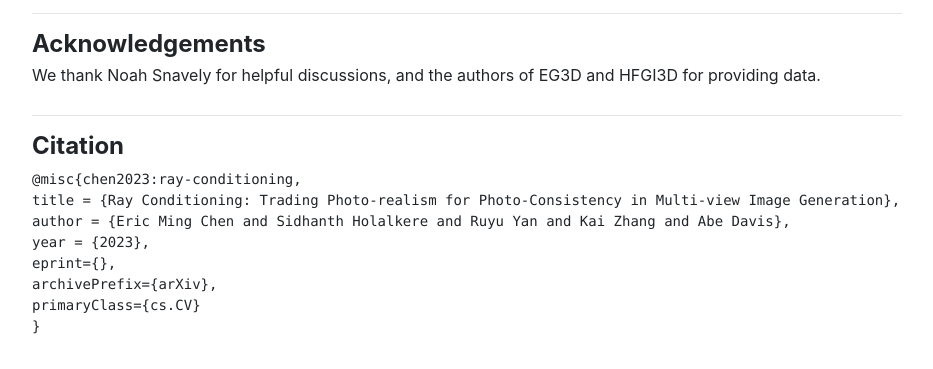
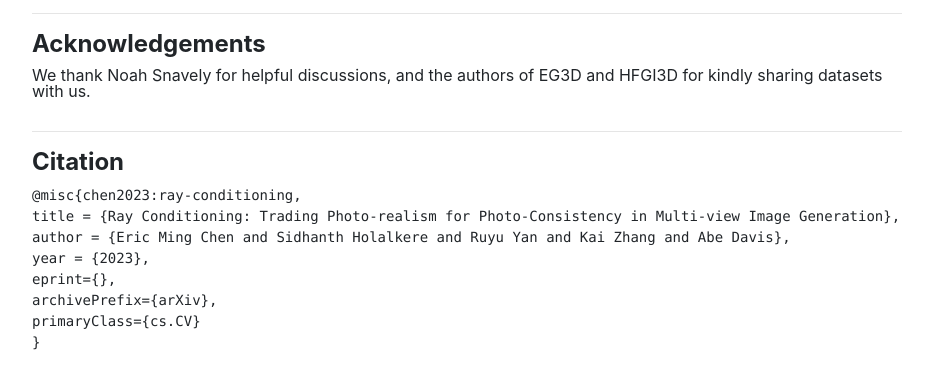
Before and after one commit to ray-cond/ray-cond.github.io, a plain HTML site: page index.html in a window 1280 px wide. Shown: the part 3160-3529 px from the top of the page, without its empty margins (173-1106 px from the left). Drawn offline with nearby package versions, Linux system fonts and the light colour scheme; some icons are missing.

Commit message:
update index

```diff
--- a/index.html
+++ b/index.html
@@ -249,8 +249,9 @@
                 <div class='col-md-12 col-sm-12 col-xs-12'>
                     <p class='h4 font-weight-bold'>Acknowledgements</p>
                     <p style='line-height:1;'>
-                        We thank Noah Snavely for helpful discussions, and the authors of EG3D and HFGI3D for providing
-                        data.
+                        We thank Noah Snavely for helpful discussions, and the authors of EG3D and HFGI3D for kindly
+                        sharing
+                        datasets with us.
                     </p>
                 </div>
             </div>
```
